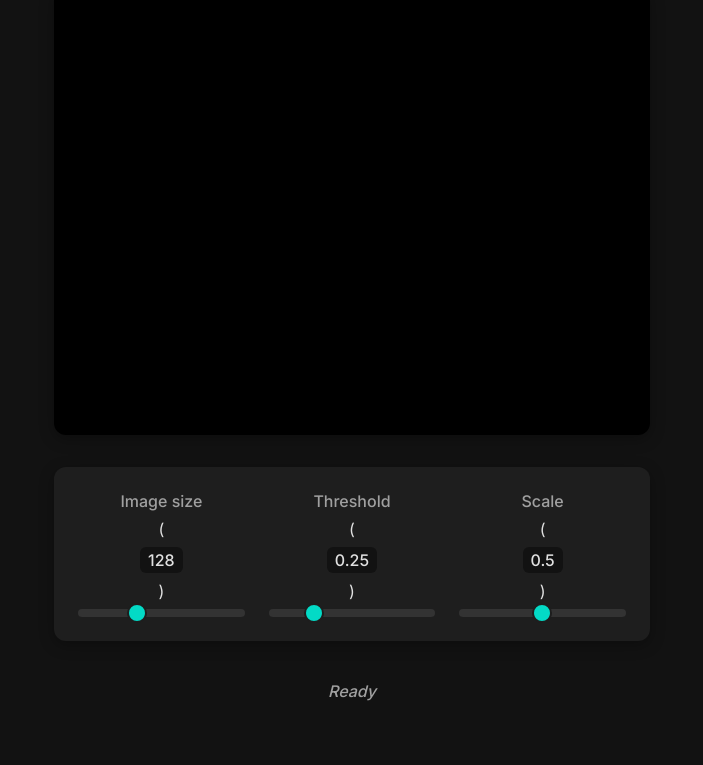
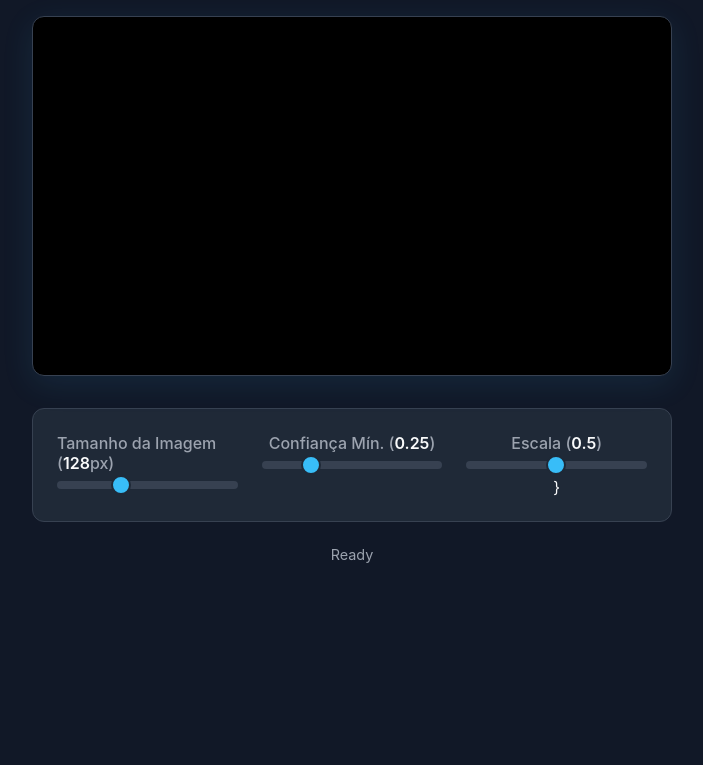
Before and after one commit to pedr-moura/visao-computacional-sembackend, a website built with Vite: page index.html in a window 1280 px wide. Shown: the part 147-912 px from the top of the page, without its empty margins (288-991 px from the left). After the commit the page ends 800 px from the top, so only its background shows below. Built offline with nearby package versions, Linux system fonts and the light colour scheme; no server answers; what @huggingface/transformers would draw is missing.

Commit message:
Update index.html

```diff
--- a/index.html
+++ b/index.html
@@ -1,74 +1,84 @@
+<!doctype html>
+<html lang="pt-BR">
+
 <head>
   <meta charset="UTF-8" />
   <meta name="viewport" content="width=device-width, initial-scale=1.0" />
-  <title>Transformers.js | Real-time object detection</title>
-
+  <title>Transformers.js | Detecção de Objetos em Tempo Real</title>
   <style>
-    /* Importa uma fonte mais moderna */
-    @import url('https://fonts.googleapis.com/css2?family=Inter:wght@400;500;700&display=swap');
-
-    /* Variáveis de Cor para fácil customização */
+    /* --- Estilos Globais e Reset --- */
     :root {
-      --bg-color: #121212;
-      --surface-color: #1e1e1e;
-      --primary-color: #03dac6;
-      --text-color: #e0e0e0;
-      --text-secondary-color: #a0a0a0;
-      --border-radius: 12px;
-      --shadow: 0 4px 15px rgba(0, 0, 0, 0.3);
+      --bg-color: #111827;
+      /* Cinza-azulado escuro */
+      --card-color: #1f2937;
+      /* Cinza-azulado um pouco mais claro */
+      --primary-text-color: #f9fafb;
+      /* Branco suave */
+      --secondary-text-color: #9ca3af;
+      /* Cinza claro */
+      --accent-color: #38bdf8;
+      /* Azul céu vibrante */
+      --accent-hover-color: #0ea5e9;
+      --border-color: #374151;
+      --shadow-color: rgba(56, 189, 248, 0.1);
     }
 
-    /* Reset básico e Estilos Globais */
     * {
       box-sizing: border-box;
       margin: 0;
       padding: 0;
     }
 
-    html, body {
-      font-family: 'Inter', sans-serif;
+    body {
+      font-family: -apple-system, BlinkMacSystemFont, 'Segoe UI', Roboto, Helvetica,
+        Arial, sans-serif;
       background-color: var(--bg-color);
-      color: var(--text-color);
+      color: var(--primary-text-color);
       display: flex;
       flex-direction: column;
       align-items: center;
-      padding: 2rem 1rem;
+      justify-content: center;
       min-height: 100vh;
+      padding: 2rem;
     }
 
-    /* Título */
+    /* --- Título e Cabeçalho --- */
     h1 {
-      font-size: 2rem;
+      font-size: 2.25rem;
       font-weight: 700;
+      text-align: center;
       margin-bottom: 2rem;
-      text-align: center;
+      color: var(--primary-text-color);
     }
 
     h1 a {
-      color: var(--primary-color);
+      color: var(--accent-color);
       text-decoration: none;
-      transition: color 0.2s ease;
+      transition: color 0.3s ease;
     }
 
     h1 a:hover {
-      color: #ffffff;
+      color: var(--accent-hover-color);
       text-decoration: underline;
     }
 
-    /* Container do Vídeo */
+    /* --- Container Principal (Vídeo e Canvas) --- */
     #container {
       position: relative;
       width: 100%;
-      max-width: 640px; /* Aumenta o tamanho máximo para melhor visualização */
-      aspect-ratio: 4 / 3; /* Proporção mais comum para webcams */
-      margin-bottom: 2rem;
-      border-radius: var(--border-radius);
-      box-shadow: var(--shadow);
-      overflow: hidden; /* Garante que os filhos não "vazem" */
+      max-width: 640px;
+      /* Aumentado para melhor visualização */
+      aspect-ratio: 16 / 9;
+      border-radius: 0.75rem;
+      overflow: hidden;
+      border: 1px solid var(--border-color);
+      box-shadow: 0 8px 32px 0 var(--shadow-color);
       background-color: #000;
     }
 
-    #video, #canvas, #overlay {
+    #video,
+    #canvas,
+    #overlay {
       position: absolute;
       top: 0;
       left: 0;
@@ -77,165 +87,142 @@
     }
 
     #video {
-      object-fit: cover; /* Faz o vídeo cobrir todo o container */
+      object-fit: cover;
+      z-index: 1;
+    }
+
+    #canvas {
+      z-index: 2;
+      /* O canvas precisa estar acima do vídeo */
     }
 
     #overlay {
-        /* O overlay já é transparente, apenas para garantir */
-        background: transparent;
+      z-index: 3;
+      /* A sobreposição (bounding boxes) acima de tudo */
     }
 
-    /* Container dos Controles */
+    /* --- Painel de Controles --- */
     #controls {
-      display: grid;
-      grid-template-columns: repeat(auto-fit, minmax(150px, 1fr));
+      display: flex;
+      justify-content: space-between;
       gap: 1.5rem;
       width: 100%;
       max-width: 640px;
+      margin-top: 2rem;
+      background-color: var(--card-color);
       padding: 1.5rem;
-      background-color: var(--surface-color);
-      border-radius: var(--border-radius);
-      box-shadow: var(--shadow);
-      margin-bottom: 1.5rem;
+      border-radius: 0.75rem;
+      border: 1px solid var(--border-color);
     }
 
-    #controls > div {
+    #controls>div {
+      flex: 1;
       display: flex;
       flex-direction: column;
       align-items: center;
       gap: 0.5rem;
     }
 
-    /* Rótulos (Labels) */
-    label {
+    #controls label {
       font-weight: 500;
-      color: var(--text-secondary-color);
+      color: var(--secondary-text-color);
     }
 
-    #size-value, #threshold-value, #scale-value {
-      color: var(--text-color);
-      font-weight: 500;
-      background-color: var(--bg-color);
-      padding: 0.2rem 0.5rem;
-      border-radius: 6px;
-      min-width: 40px;
-      text-align: center;
+    #controls #size-value,
+    #controls #threshold-value,
+    #controls #scale-value {
+      color: var(--primary-text-color);
+      font-weight: 600;
     }
 
-    /* Estilização Customizada para o Range Input */
-    input[type="range"] {
+    /* --- Estilização dos Sliders (input[type="range"]) --- */
+    input[type='range'] {
       -webkit-appearance: none;
-      appearance: none;
       width: 100%;
       height: 8px;
-      background: #333;
+      background: var(--border-color);
       border-radius: 5px;
       outline: none;
-      cursor: pointer;
       transition: opacity 0.2s;
     }
 
-    input[type="range"]::-webkit-slider-thumb {
+    input[type='range']::-webkit-slider-thumb {
       -webkit-appearance: none;
       appearance: none;
       width: 20px;
       height: 20px;
-      background: var(--primary-color);
+      background: var(--accent-color);
+      cursor: pointer;
       border-radius: 50%;
-      border: 2px solid var(--surface-color);
-      cursor: pointer;
-      transition: background-color 0.2s ease;
+      border: 2px solid var(--card-color);
+      transition: background-color 0.3s ease;
     }
 
-    input[type="range"]::-moz-range-thumb {
-      width: 18px;
-      height: 18px;
-      background: var(--primary-color);
+    input[type='range']::-moz-range-thumb {
+      width: 20px;
+      height: 20px;
+      background: var(--accent-color);
+      cursor: pointer;
       border-radius: 50%;
-      border: 2px solid var(--surface-color);
-      cursor: pointer;
-      transition: background-color 0.2s ease;
+      border: 2px solid var(--card-color);
     }
 
-    input[type="range"]:hover::-webkit-slider-thumb {
-        background-color: #fff;
-    }
-    input[type="range"]:hover::-moz-range-thumb {
-        background-color: #fff;
+    input[type='range']:hover::-webkit-slider-thumb {
+        background-color: var(--accent-hover-color);
     }
 
-    input[type="range"]:disabled {
-        cursor: not-allowed;
+    input[type='range']:disabled {
       opacity: 0.5;
     }
 
-    /* Mensagem de Status */
+    input[type='range']:disabled::-webkit-slider-thumb {
+        background: var(--secondary-text-color);
+        cursor: not-allowed;
+    }
+
+    /* --- Status da Aplicação --- */
     #status {
-      margin-top: 1rem;
-      font-style: italic;
-      color: var(--text-secondary-color);
-      min-height: 1.2em; /* Evita que a página "pule" quando o texto aparece */
+      margin-top: 1.5rem;
+      font-size: 0.9rem;
+      color: var(--secondary-text-color);
+      min-height: 20px;
+      /* Garante que o layout não pule */
+      text-align: center;
     }
   </style>
-
 </head>
 
 <body>
   <h1>
-      Real-time object detection w/
+    Detecção de Objetos com
     <a href="https://github.com/WongKinYiu/yolov9" target="_blank">YOLOv9</a>
   </h1>
+
   <div id="container">
     <video id="video" autoplay muted playsinline></video>
-      <canvas id="canvas" width="360" height="240"></canvas>
+    <canvas id="canvas" width="640" height="360"></canvas>
     <div id="overlay"></div>
   </div>
+
   <div id="controls">
     <div>
-        <label>Image size</label>
-        (<label id="size-value">128</label>)
-        <br />
-        <input
-          id="size"
-          type="range"
-          min="64"
-          max="256"
-          step="32"
-          value="128"
-          disabled
-        />
+      <label for="size">Tamanho da Imagem (<span id="size-value">128</span>px)</label>
+      <input id="size" type="range" min="64" max="256" step="32" value="128" disabled />
     </div>
     <div>
-        <label>Threshold</label>
-        (<label id="threshold-value">0.25</label>)
-        <br />
-        <input
-          id="threshold"
-          type="range"
-          min="0.01"
-          max="1"
-          step="0.01"
-          value="0.25"
-          disabled
-        />
+      <label for="threshold">Confiança Mín. (<span id="threshold-value">0.25</span>)</label>
+      <input id="threshold" type="range" min="0.01" max="1" step="0.01" value="0.25" disabled />
     </div>
     <div>
-        <label>Scale</label>
-        (<label id="scale-value">0.5</label>)
-        <br />
-        <input
-          id="scale"
-          type="range"
-          min="0.01"
-          max="1"
-          step="0.01"
-          value="0.5"
-          disabled
-        />
+      <label for="scale">Escala (<span id="scale-value">0.5</span>)</label>
+      <input id="scale" type="range" min="0.01" max="1" step="0.01" value="0.5" disabled />
+    }
     </div>
   </div>
-    <label id="status"></label>
+
+  <label id="status">Carregando modelo... Por favor, aguarde.</label>
 
   <script type="module" src="/main.js"></script>
 </body>
+
 </html>
```
Lines whose indentation alone changed are shown as unchanged.
